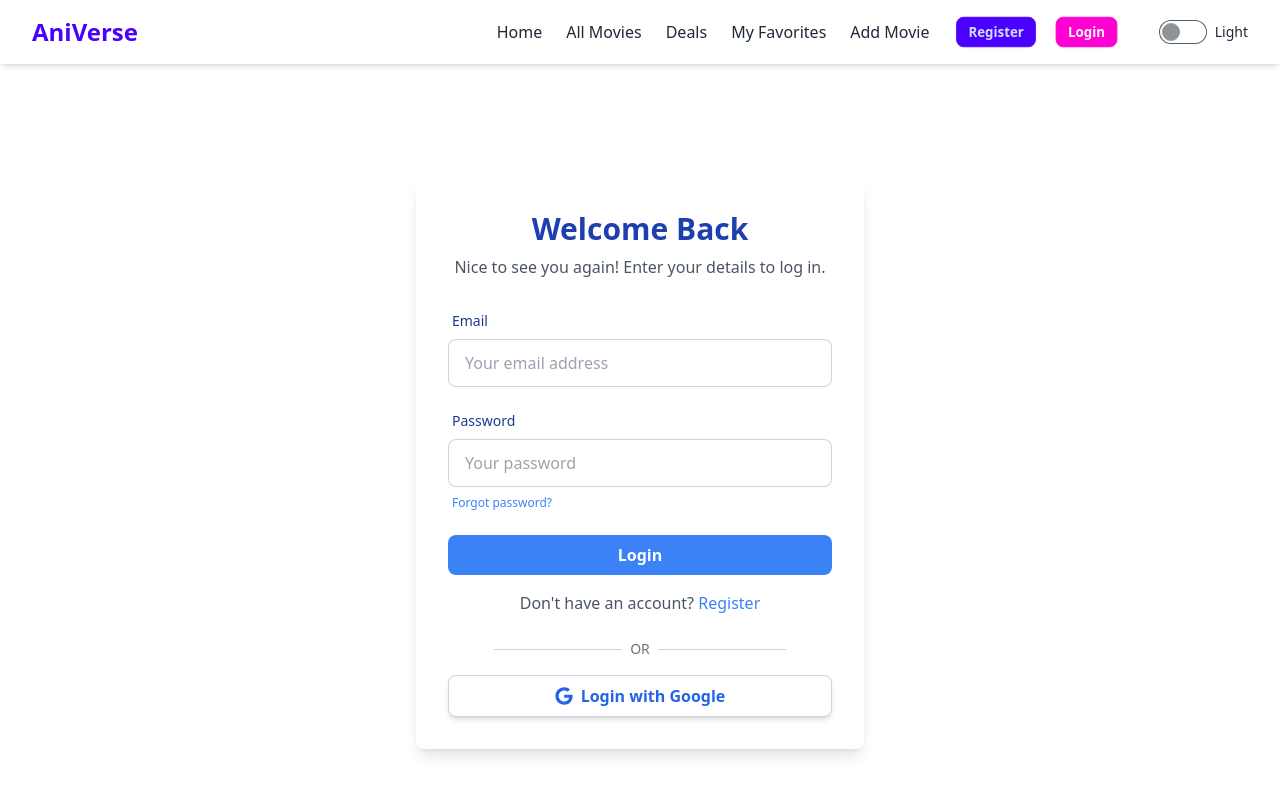
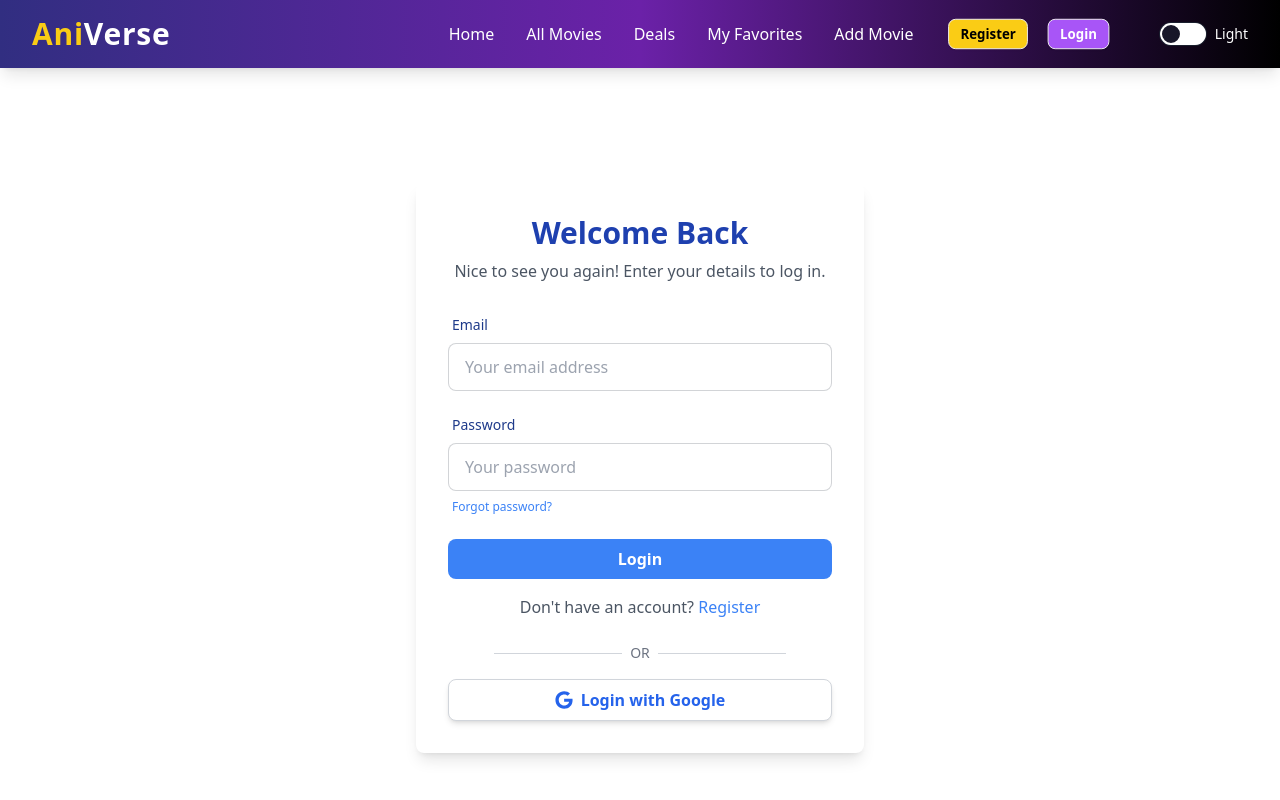
Before and after one commit to m-im-ha/AniVerse, a React (Vite) app: page /login in a window 1280 px wide. Shown: the top 800 px of the page. Built offline with nearby package versions, Linux system fonts and the light colour scheme; no server answers.

Commit message:
Edit Navlinks.jsx

```diff
--- a/src/components/Navlinks.jsx
+++ b/src/components/Navlinks.jsx
@@ -43,62 +43,50 @@ function Navlinks() {
   return (
     <>
       {loading && <Loading />}
-      <header className="bg-base-100 shadow-md sticky top-0 z-50">
+      <header className="bg-gradient-to-r from-indigo-900 via-purple-800 to-black shadow-lg sticky top-0 z-50">
         <div className="max-w-7xl mx-auto px-4 sm:px-6 lg:px-8">
           <div className="flex justify-between items-center py-4">
-            <div className="text-2xl font-bold text-primary">
-              <NavLink to="/" onClick={() => handleNavigation("/")}>
-                AniVerse
+            <div className="text-3xl font-extrabold text-yellow-400 tracking-wide">
+              <NavLink
+                to="/"
+                onClick={() => handleNavigation("/")}
+                className="hover:text-yellow-300 transition-all"
+              >
+                Ani<span className="text-white">Verse</span>
               </NavLink>
             </div>
 
-            <nav className="hidden lg:flex items-center gap-6">
+            <nav className="hidden lg:flex items-center gap-8">
+              {["Home", "All Movies", "Deals", "My Favorites", "Add Movie"].map(
+                (text, index) => {
+                  const link =
+                    text === "Home"
+                      ? "/"
+                      : `/${text.toLowerCase().replace(" ", "")}`;
+                  return (
                     <NavLink
-                to="/"
-                className="hover:text-primary-focus text-base-content"
-                onClick={() => handleNavigation("/")}
+                      key={index}
+                      to={link}
+                      className="text-white relative group hover:text-yellow-400"
+                      onClick={() => handleNavigation(link)}
                     >
-                Home
+                      {text}
+                      <span className="absolute left-0 bottom-0 w-0 h-[3px] bg-yellow-400 group-hover:w-full transition-all duration-300"></span>
                     </NavLink>
-              <NavLink
-                to="/allmovies"
-                className="hover:text-primary-focus text-base-content"
-                onClick={() => handleNavigation("/allmovies")}
-              >
-                All Movies
-              </NavLink>
-              <NavLink
-                to="/deals"
-                className="hover:text-primary-focus text-base-content"
-                onClick={() => handleNavigation("/deals")}
-              >
-                Deals
-              </NavLink>
-              <NavLink
-                to="/favoritemovies"
-                className="hover:text-primary-focus text-base-content"
-                onClick={() => handleNavigation("/favoritemovies")}
-              >
-                My Favorites
-              </NavLink>
-              <NavLink
-                to="/addmovie"
-                className="hover:text-primary-focus text-base-content"
-                onClick={() => handleNavigation("/addmovie")}
-              >
-                Add Movie
-              </NavLink>
+                  );
+                }
+              )}
               {user ? (
                 <>
                   <button
                     onClick={handleLogout}
-                    className="btn btn-sm btn-outline text-error"
+                    className="btn btn-sm btn-outline border-yellow-400 text-yellow-400 hover:bg-yellow-400 hover:text-black"
                   >
                     LogOut
                   </button>
                   <NavLink to="/userProfile">
                     <img
-                      className="h-10 w-10 rounded-full border-2 border-primary"
+                      className="h-10 w-10 rounded-full border-2 border-yellow-400 hover:border-white"
                       src={user.photoURL}
                       title={user.displayName || "User"}
                       alt="User Profile"
@@ -107,10 +95,16 @@ function Navlinks() {
                 </>
               ) : (
                 <div className="flex gap-4">
-                  <NavLink to="/register" className="btn btn-sm btn-primary">
+                  <NavLink
+                    to="/register"
+                    className="btn btn-sm bg-yellow-400 text-black hover:bg-yellow-500"
+                  >
                     Register
                   </NavLink>
-                  <NavLink to="/login" className="btn btn-sm btn-secondary">
+                  <NavLink
+                    to="/login"
+                    className="btn btn-sm bg-purple-500 text-white hover:bg-purple-600"
+                  >
                     Login
                   </NavLink>
                 </div>
@@ -119,11 +113,11 @@ function Navlinks() {
                 <label className="flex items-center gap-2 cursor-pointer">
                   <input
                     type="checkbox"
-                    className="toggle"
+                    className="toggle toggle-primary"
                     onChange={handleToggleTheme}
                     checked={theme === "dark"}
                   />
-                  <span className="text-sm text-base-content">
+                  <span className="text-sm text-white">
                     {theme === "dark" ? "Dark" : "Light"}
                   </span>
                 </label>
@@ -131,7 +125,7 @@ function Navlinks() {
             </nav>
 
             <button
-              className="lg:hidden text-2xl text-base-content focus:outline-none"
+              className="lg:hidden text-3xl text-yellow-400 focus:outline-none"
               onClick={() => setIsMenuOpen(!isMenuOpen)}
             >
               {isMenuOpen ? <FiX /> : <FiMenu />}
@@ -139,50 +133,34 @@ function Navlinks() {
           </div>
 
           {isMenuOpen && (
-            <nav className="lg:hidden flex flex-col items-start gap-4 pb-4 border-t border-base-300">
+            <nav className="lg:hidden flex flex-col items-start gap-6 pb-6 border-t border-gray-700">
+              {["Home", "All Movies", "Deals", "My Favorites", "Add Movie"].map(
+                (text, index) => {
+                  const link =
+                    text === "Home"
+                      ? "/"
+                      : `/${text.toLowerCase().replace(" ", "")}`;
+                  return (
                     <NavLink
-                to="/"
-                className="hover:text-primary text-base-content"
+                      key={index}
+                      to={link}
+                      className="text-white relative group hover:text-yellow-400"
                       onClick={() => {
-                  handleNavigation("/");
+                        handleNavigation(link);
                         setIsMenuOpen(false);
                       }}
                     >
-                Home
+                      {text}
+                      <span className="absolute left-0 bottom-0 w-0 h-[3px] bg-yellow-400 group-hover:w-full transition-all duration-300"></span>
                     </NavLink>
-              <NavLink
-                to="/allmovies"
-                className="hover:text-primary text-base-content"
-                onClick={() => setIsMenuOpen(false)}
-              >
-                All Movies
-              </NavLink>
-              <NavLink
-                to="/deals"
-                className="hover:text-primary text-base-content"
-                onClick={() => setIsMenuOpen(false)}
-              >
-                Deals
-              </NavLink>
-              <NavLink
-                to="/favoritemovies"
-                className="hover:text-primary text-base-content"
-                onClick={() => setIsMenuOpen(false)}
-              >
-                My Favorites
-              </NavLink>
-              <NavLink
-                to="/addmovie"
-                className="hover:text-primary text-base-content"
-                onClick={() => setIsMenuOpen(false)}
-              >
-                Add Movie
-              </NavLink>
+                  );
+                }
+              )}
               {user ? (
-                <div className="flex items-center gap-2">
+                <div className="flex items-center gap-4">
                   <button
                     onClick={handleLogout}
-                    className="btn btn-sm btn-outline text-error"
+                    className="btn btn-sm btn-outline border-yellow-400 text-yellow-400 hover:bg-yellow-400 hover:text-black"
                   >
                     LogOut
                   </button>
@@ -192,12 +170,12 @@ function Navlinks() {
                     onClick={() => setIsMenuOpen(false)}
                   >
                     <img
-                      className="h-8 w-8 rounded-full border-2 border-primary"
+                      className="h-8 w-8 rounded-full border-2 border-yellow-400 hover:border-white"
                       src={user.photoURL}
                       title={user.displayName || "User"}
                       alt="User Profile"
                     />
-                    <span className="text-sm text-base-content">
+                    <span className="text-sm text-white">
                       {user.displayName || "Profile"}
                     </span>
                   </NavLink>
@@ -206,33 +184,20 @@ function Navlinks() {
                 <div className="flex flex-col gap-2 w-full">
                   <NavLink
                     to="/register"
-                    className="btn btn-sm btn-primary"
+                    className="btn btn-sm bg-yellow-400 text-black hover:bg-yellow-500"
                     onClick={() => setIsMenuOpen(false)}
                   >
                     Register
                   </NavLink>
                   <NavLink
                     to="/login"
-                    className="btn btn-sm btn-secondary"
+                    className="btn btn-sm bg-purple-500 text-white hover:bg-purple-600"
                     onClick={() => setIsMenuOpen(false)}
                   >
                     Login
                   </NavLink>
                 </div>
               )}
-              <div className="w-full mt-4">
-                <label className="flex items-center gap-2 cursor-pointer">
-                  <input
-                    type="checkbox"
-                    className="toggle"
-                    onChange={handleToggleTheme}
-                    checked={theme === "dark"}
-                  />
-                  <span className="text-sm text-base-content">
-                    {theme === "dark" ? "Dark" : "Light"}
-                  </span>
-                </label>
-              </div>
             </nav>
           )}
         </div>
```
Lines whose indentation alone changed are shown as unchanged.
